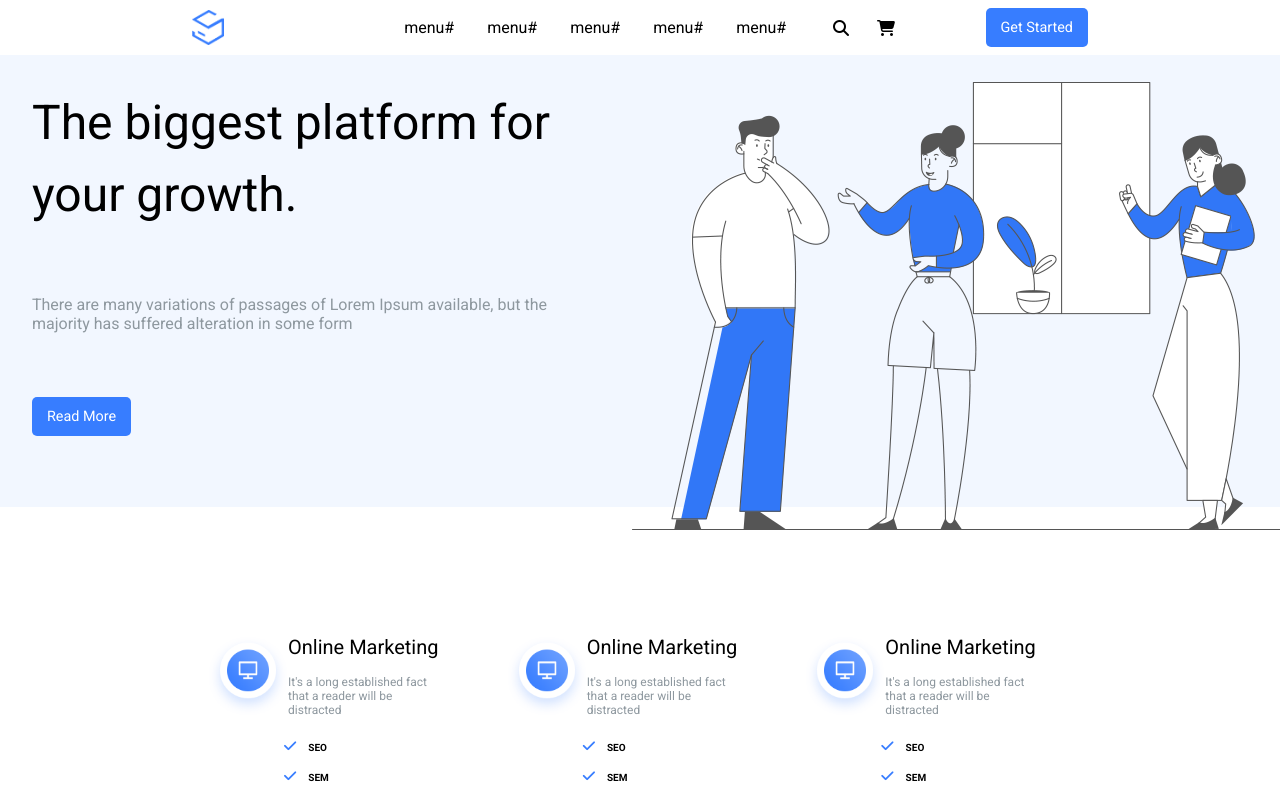
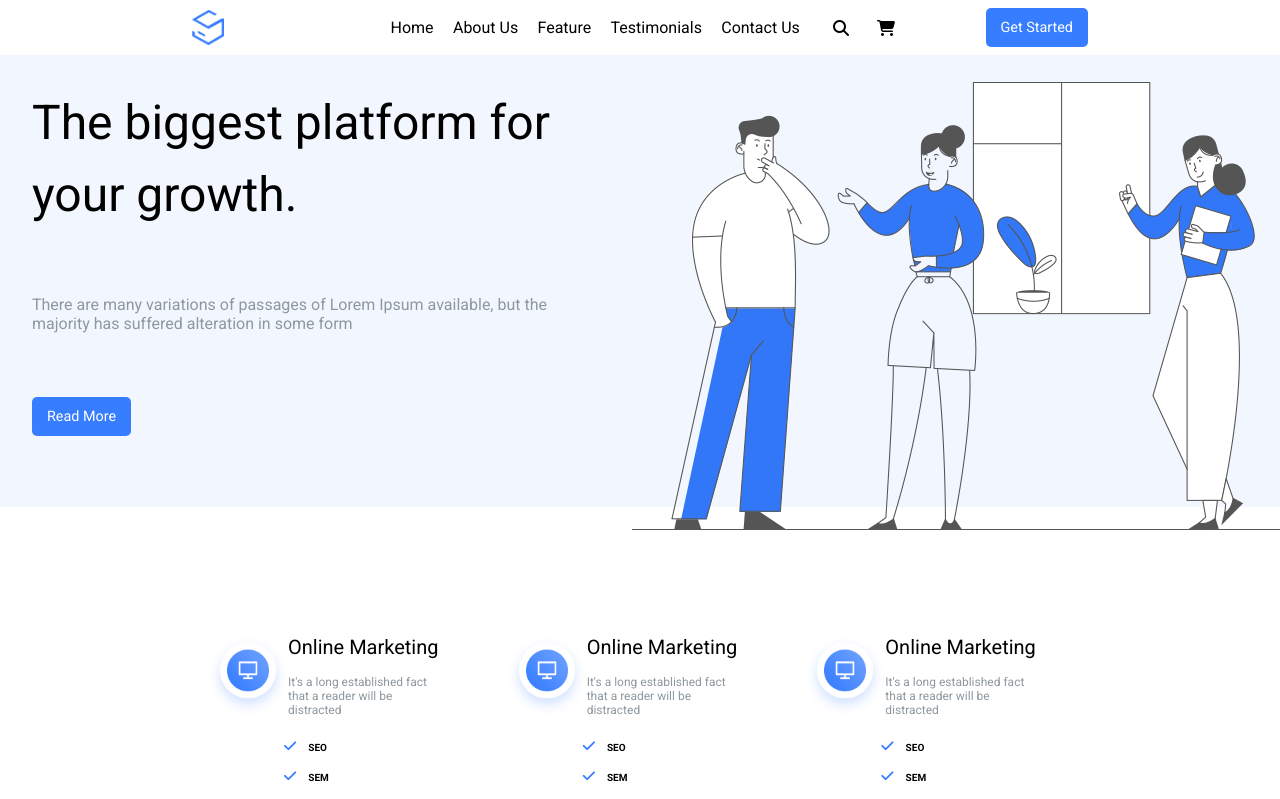
Before and after one commit to tahakyo/proj-html-vuejs, a Vue app: page / in a window 1280 px wide. Shown: the top 799 px of the page. Built offline with nearby package versions, Linux system fonts and the light colour scheme.

Commit message:
add nav menu with v-for

```diff
--- a/src/App.vue
+++ b/src/App.vue
@@ -1,7 +1,7 @@
 <template>
   <div id="app">
     <header>
-      <AppHeader />
+      <AppHeader :navMenu="navMenu" />
     </header>
     <main>
       <AppJumbotron />
@@ -25,8 +25,39 @@ export default {
     AppHeader,
     AppMain,
     Appfooter,
-    AppJumbotron
-},
+    AppJumbotron,
+  },
+  data: function () {
+    return {
+      navMenu: [
+        {
+          url: "#",
+          menu: "Home",
+          active: "true",
+        },
+        {
+          url: "#",
+          menu: "About Us",
+          active: "false",
+        },
+        {
+          url: "#",
+          menu: "Feature",
+          active: "false",
+        },
+        {
+          url: "#",
+          menu: "Testimonials",
+          active: "false",
+        },
+        {
+          url: "#",
+          menu: "Contact Us",
+          active: "false",
+        },
+      ],
+    };
+  },
 };
 </script>
 
@@ -34,7 +65,6 @@ export default {
 @import "./assets/style/common.scss";
 @import "./assets/style/variables.scss";
 header {
-  padding: .5rem 0;
+  padding: 0.5rem 0;
 }
-
 </style>
--- a/src/components/AppHeader.vue
+++ b/src/components/AppHeader.vue
@@ -2,14 +2,10 @@
   <div class="container">
     <div class="nav">
       <div class="nav__logo">
-        <img src="../assets/img/logo-2.png" alt="header-logo">
+        <img src="../assets/img/logo-2.png" alt="header-logo" />
       </div>
       <ul class="nav__menu">
-          <li><a href="">menu#</a></li>
-          <li><a href="">menu#</a></li>
-          <li><a href="">menu#</a></li>
-          <li><a href="">menu#</a></li>
-          <li><a href="">menu#</a></li>
+        <li v-for="(element, index) in navMenu" :key="index"><a href="">{{element.menu}}</a></li>
       </ul>
       <div class="nav__actions">
         <i class="fas fa-search"></i>
@@ -24,8 +20,11 @@
 
 <script>
 export default {
-  name: "AppHeader"
-}
+  name: "AppHeader",
+  props: {
+    navMenu: Array,
+  },
+};
 </script>
 
 <style lang="scss" scoped>
@@ -57,7 +56,6 @@ export default {
     a {
       color: white;
     }
-
   }
 }
 </style>
```
